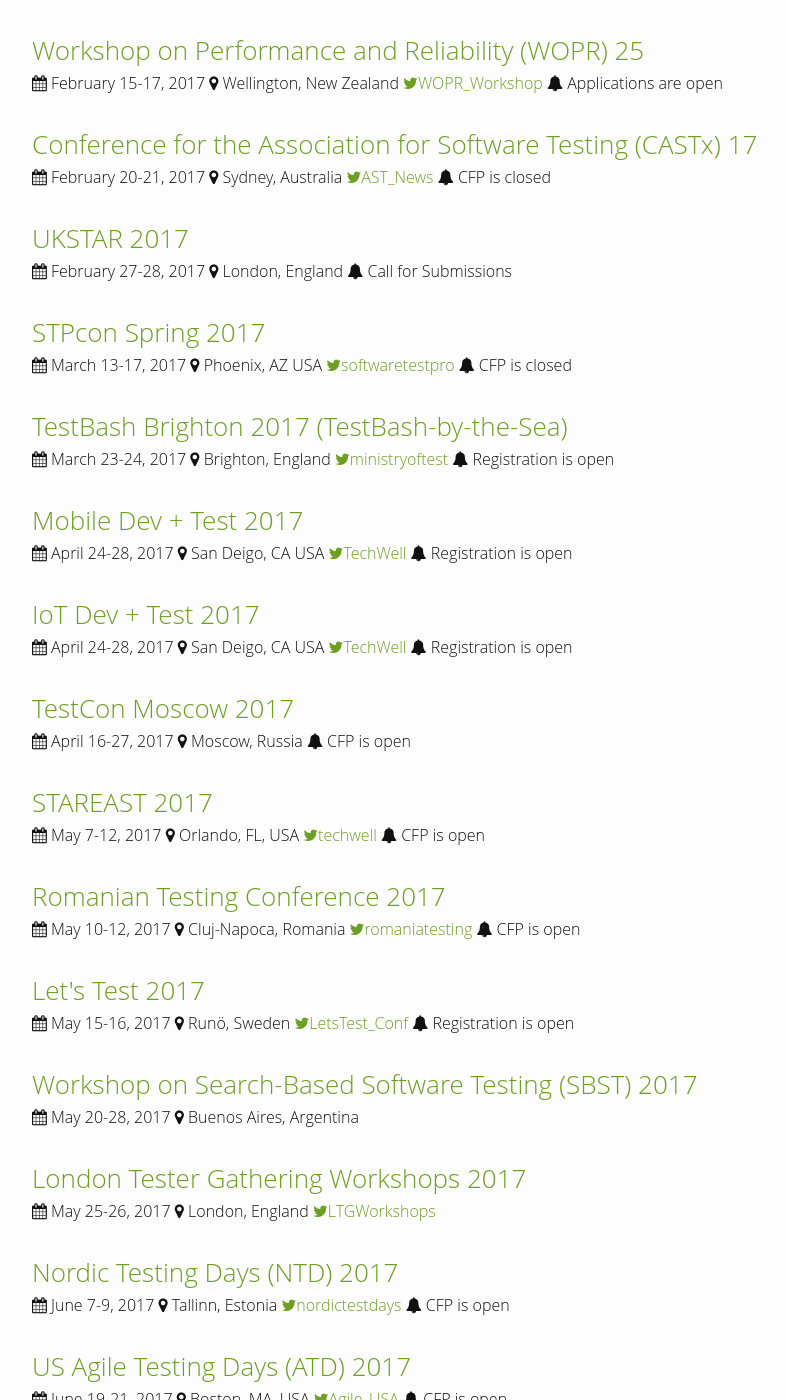
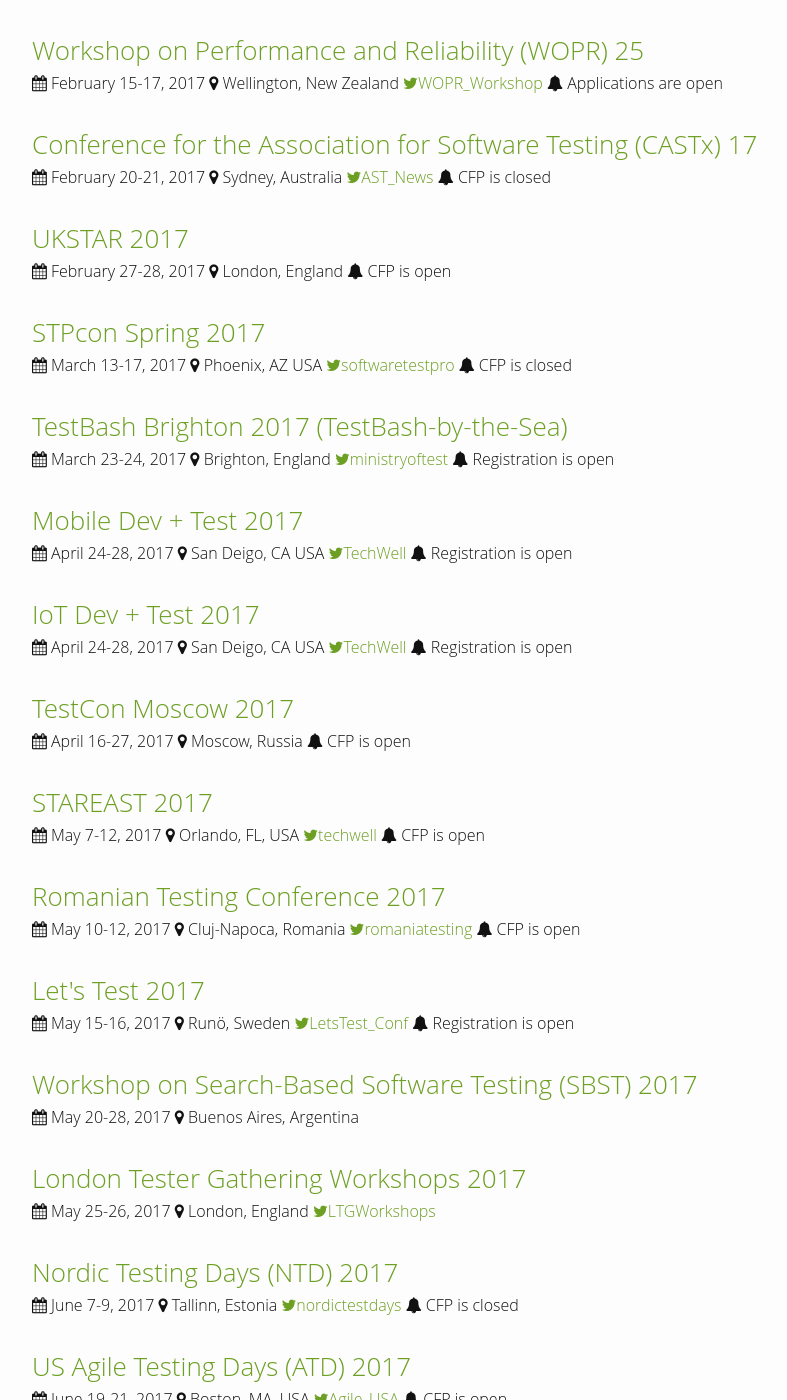
Before and after one commit to TestingConferences/testingconferences.github.io, a Jekyll site: the page built from index.html, in a window 1280 px wide and 1400 px high, scrolled down 1253 px. Shown: the whole window, without its empty margins (238-1025 px from the left). Built offline with Jekyll 4.4.1, drawn with Linux system fonts in a browser that asks for light colours.

Commit message:
small updates

```diff
--- a/_data/current.yml
+++ b/_data/current.yml
@@ -91,7 +91,7 @@
   location: London, England
   dates: "February 27-28, 2017"
   url: https://ukstar.eurostarsoftwaretesting.com/call-submissions-ukstar-2017/
-  status: Call for Submissions
+  status: CFP is open
 
 - name: STPcon Spring 2017
   location: Phoenix, AZ USA
@@ -164,7 +164,7 @@
   dates: "June 7-9, 2017"
   url: http://nordictestingdays.eu/
   twitter: nordictestdays
-  status: CFP is open
+  status: CFP is closed
 
 - name: US Agile Testing Days (ATD) 2017
   location: Boston, MA, USA
```
